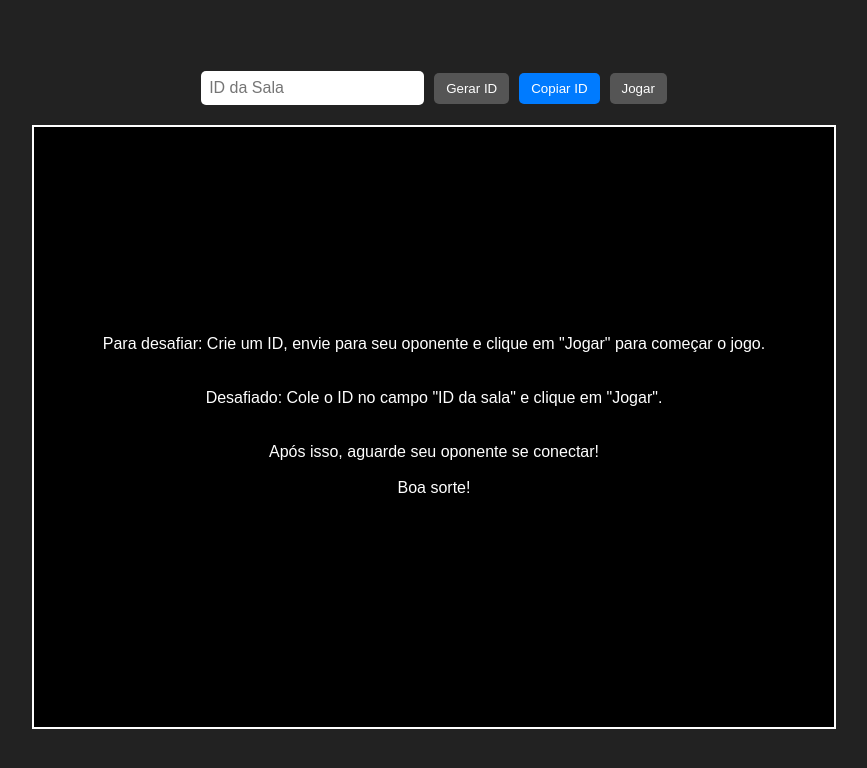
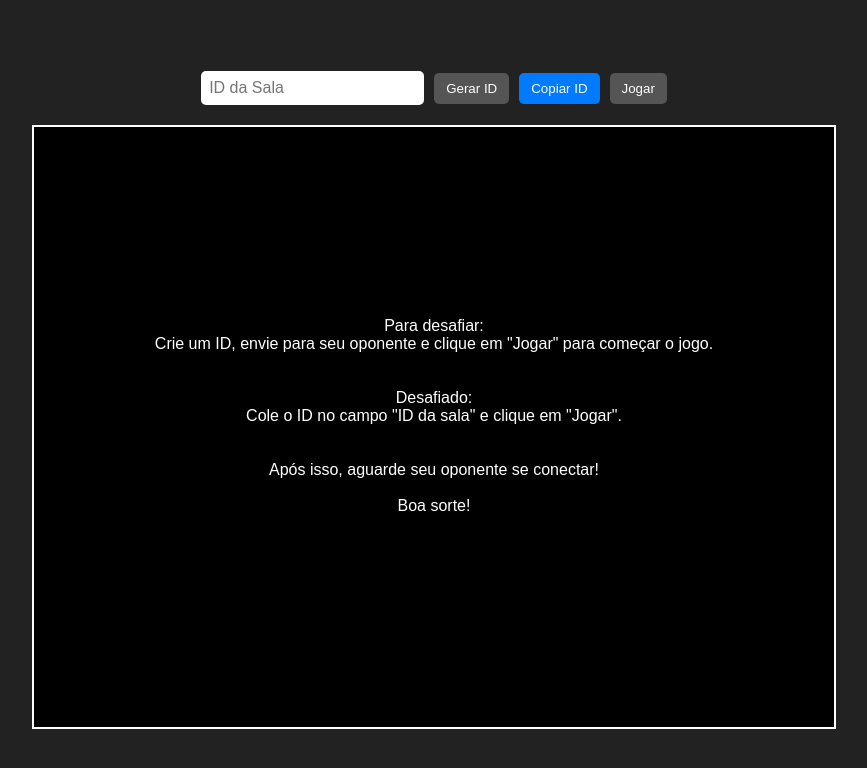
Before and after one commit to GahSouzaDev/Herois-do-Bairro, a plain HTML site: page index.html in a window 1280 px wide. Shown: the whole page, without its empty margins (206-1073 px from the left). Drawn offline with Linux system fonts and the light colour scheme.

Commit message:
ajuste final

```diff
--- a/index.html
+++ b/index.html
@@ -15,7 +15,7 @@
     <button onclick="generateRandomId()">Gerar ID</button>
     <button id="copyIdBtn" style="background-color: #007bff; color: white; border: none; padding: 8px 12px; border-radius: 5px;">Copiar ID</button>
     <button onclick="joinRoom()">Jogar</button>
-    <p id="joinInstructions">Para desafiar: Crie um ID, envie para seu oponente e clique em "Jogar" para começar o jogo.<br><br><br> Desafiado: Cole o ID no campo "ID da sala" e clique em "Jogar".<br><br><br> Após isso, aguarde seu oponente se conectar!<br>
+    <p id="joinInstructions">Para desafiar:<br> Crie um ID, envie para seu oponente e clique em "Jogar" para começar o jogo.<br><br><br> Desafiado:<br> Cole o ID no campo "ID da sala" e clique em "Jogar".<br><br><br> Após isso, aguarde seu oponente se conectar!<br>
      <br> Boa sorte!</p>
   </div>
   <div id="status" style="color: white; margin-top: 10px;"></div>
```
